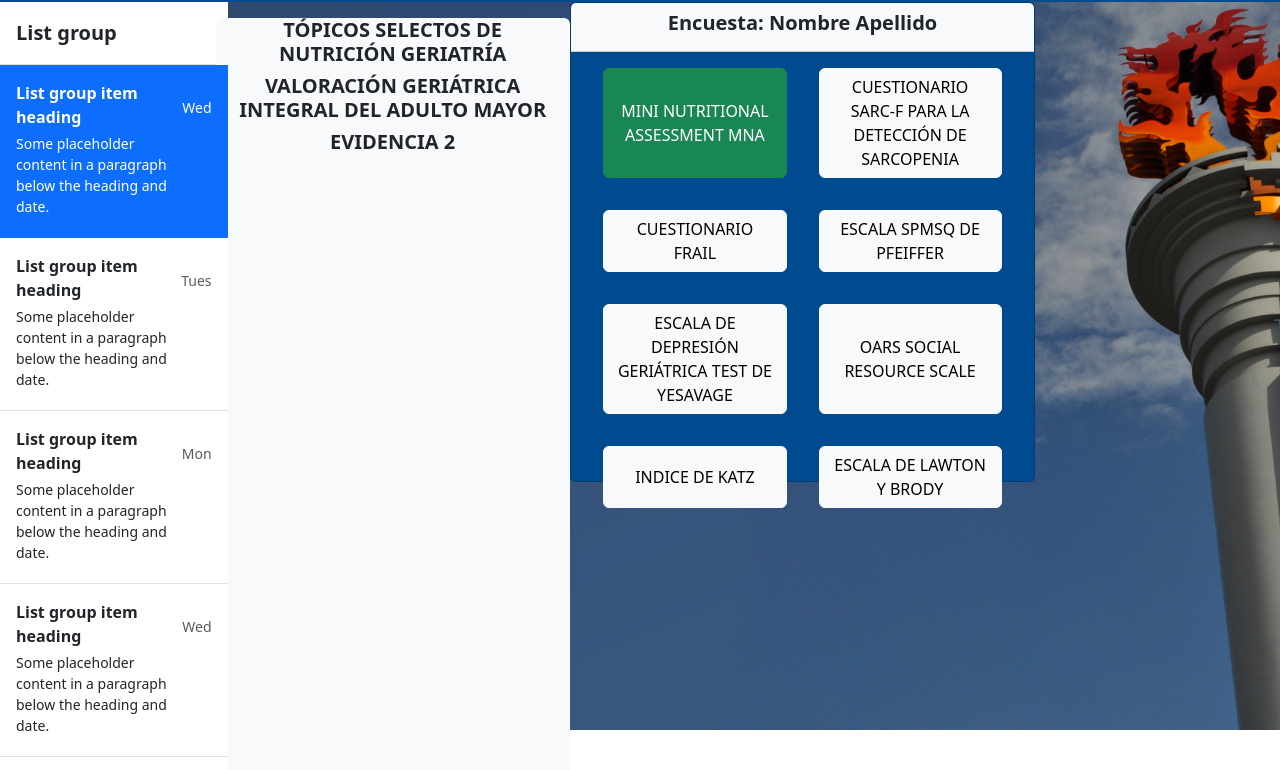
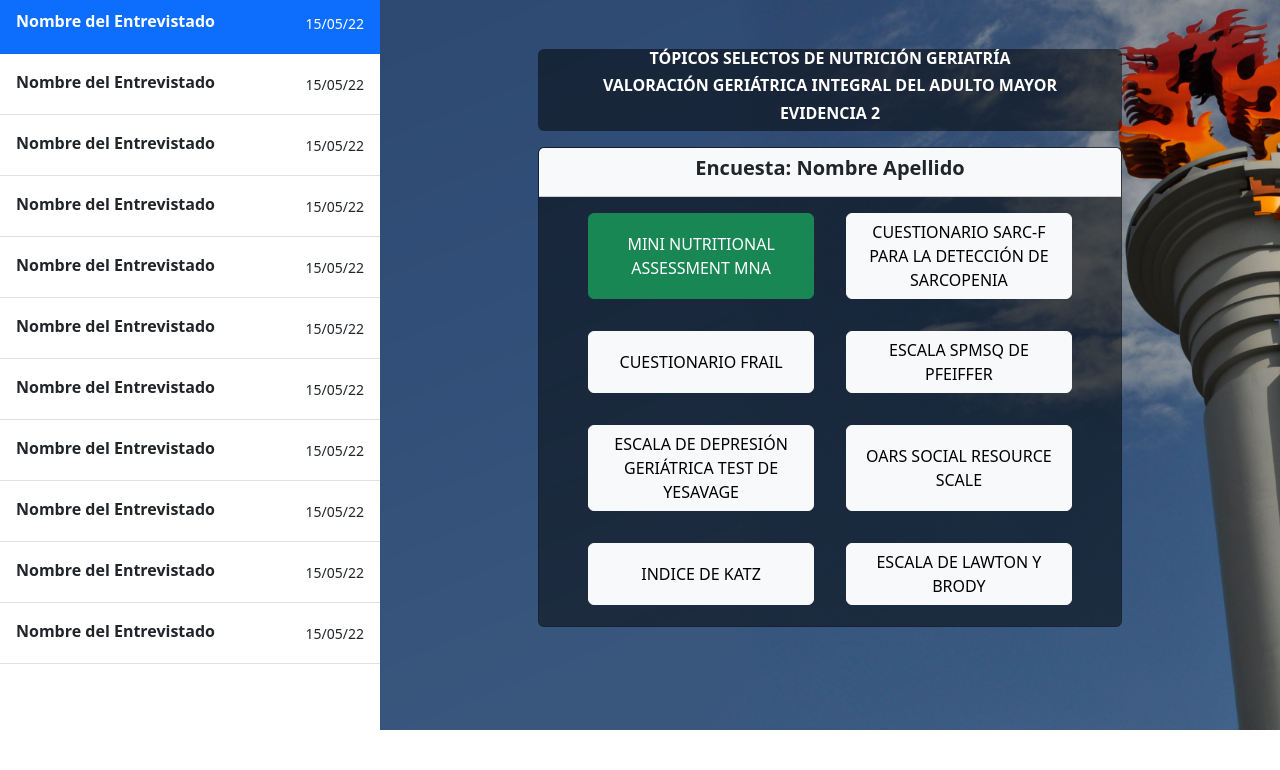
Before and after one commit to santis1001/GeriatriaV, a plain HTML site: page inicio-sesion.html in a window 1280 px wide. Shown: the part 70-840 px from the top of the page. After the commit the page ends 800 px from the top, so only its background shows below. Drawn offline with nearby package versions, Linux system fonts and the light colour scheme; a script that the page names is missing.

Commit message:
CSS bootstrap

```diff
--- a/assets/css/style.css
+++ b/assets/css/style.css
@@ -40,6 +40,7 @@ footer{
     background-color:rgba(0,74,143);
     height: 7%;
 }
+
 .bg-negro-custom{
     background-color: rgba(0, 0, 0, 0.5);
 }
@@ -50,10 +51,24 @@ footer{
 .h-85{
     height: 85%;
 }
+.hide-menu{
+    display: none;
+}
+
 @media only screen and (max-width: 600px) {
 
     img{
         height: 5vh;
+    }
+
+}
+@media only screen and (max-width: 850px) {
+
+    .hide-md{
+        display: none;
+    }
+    .hide-menu{
+        display: flex;
     }
 }
 
@@ -95,13 +110,13 @@ footer{
 
 .scrollbar-encuesta-list:-webkit-scrollbar-track {
     -webkit-box-shadow: inset 0 0 6px rgba(0, 0, 0, 0.1);
-    background-color: #004a8f;
+    background-color: rgba(0,0,0,0);
     border-radius: 10px;
 }
 
 .scrollbar-encuesta-list::-webkit-scrollbar {
     width: 12px;
-    background-color: #004a8f;
+    background-color: rgba(0,0,0,0);
 }
 
 .scrollbar-encuesta-list::-webkit-scrollbar-thumb {
@@ -111,5 +126,5 @@ footer{
 }
 
 .scrollbar-encuesta-list{
-    scrollbar-color: #004a8f;
+    background-color: rgba(0,0,0,0);
 }
--- a/inicio-sesion.html
+++ b/inicio-sesion.html
@@ -12,7 +12,7 @@
 </head>
 
 <body style='background-image: url("./assets/img/fondoflama-2.jpg");'>
-    <header class="m-0 w-100">
+    <!-- <header class="m-0 w-100">
         <div class="container-fluid header-cl text-center">
             <div class="row p-2">
                 <div class="col-auto">
@@ -25,123 +25,110 @@
                 </div>
             </div>
         </div>
-    </header>
-    <main class="d-flex">
+    </header> -->
+    <main class="d-flex h-100">
+        <div class="col-auto hide-md">
+
             <div class="d-flex flex-column flex-shrink-1 bg-white h-100" style="width: 380px;">
                 <a href="/"
                     class="d-flex align-items-center flex-shrink-0 p-3 link-dark text-decoration-none border-bottom">
-                <span class="fs-5 fw-semibold">List group</span>
+                    <span class="fs-5 fw-semibold">Lista Encuesta</span>
                 </a>
                 <div class="list-group list-group-flush border-bottom overflow-auto">
                     <a href="#" class="list-group-item list-group-item-action active py-3 lh-tight" aria-current="true">
                         <div class="d-flex w-100 align-items-center justify-content-between">
-                        <strong class="mb-1">List group item heading</strong>
-                        <small>Wed</small>
-                    </div>
-                    <div class="col-10 mb-1 small">Some placeholder content in a paragraph below the heading and date.
+                            <strong class="mb-1">Nombre del Entrevistado</strong>
+                            <small>15/05/22</small>
                         </div>
                     </a>
                     <a href="#" class="list-group-item list-group-item-action py-3 lh-tight">
                         <div class="d-flex w-100 align-items-center justify-content-between">
-                        <strong class="mb-1">List group item heading</strong>
-                        <small class="text-muted">Tues</small>
-                    </div>
-                    <div class="col-10 mb-1 small">Some placeholder content in a paragraph below the heading and date.
+                            <strong class="mb-1">Nombre del Entrevistado</strong>
+                            <small>15/05/22</small>
                         </div>
                     </a>
                     <a href="#" class="list-group-item list-group-item-action py-3 lh-tight">
                         <div class="d-flex w-100 align-items-center justify-content-between">
-                        <strong class="mb-1">List group item heading</strong>
-                        <small class="text-muted">Mon</small>
-                    </div>
-                    <div class="col-10 mb-1 small">Some placeholder content in a paragraph below the heading and date.
-                    </div>
-                </a>
-
-                <a href="#" class="list-group-item list-group-item-action py-3 lh-tight" aria-current="true">
-                    <div class="d-flex w-100 align-items-center justify-content-between">
-                        <strong class="mb-1">List group item heading</strong>
-                        <small class="text-muted">Wed</small>
-                    </div>
-                    <div class="col-10 mb-1 small">Some placeholder content in a paragraph below the heading and date.
+                            <strong class="mb-1">Nombre del Entrevistado</strong>
+                            <small>15/05/22</small>
                         </div>
                     </a>
                     <a href="#" class="list-group-item list-group-item-action py-3 lh-tight">
                         <div class="d-flex w-100 align-items-center justify-content-between">
-                        <strong class="mb-1">List group item heading</strong>
-                        <small class="text-muted">Tues</small>
-                    </div>
-                    <div class="col-10 mb-1 small">Some placeholder content in a paragraph below the heading and date.
+                            <strong class="mb-1">Nombre del Entrevistado</strong>
+                            <small>15/05/22</small>
                         </div>
                     </a>
                     <a href="#" class="list-group-item list-group-item-action py-3 lh-tight">
                         <div class="d-flex w-100 align-items-center justify-content-between">
-                        <strong class="mb-1">List group item heading</strong>
-                        <small class="text-muted">Mon</small>
-                    </div>
-                    <div class="col-10 mb-1 small">Some placeholder content in a paragraph below the heading and date.
-                    </div>
-                </a>
-                <a href="#" class="list-group-item list-group-item-action py-3 lh-tight" aria-current="true">
-                    <div class="d-flex w-100 align-items-center justify-content-between">
-                        <strong class="mb-1">List group item heading</strong>
-                        <small class="text-muted">Wed</small>
-                    </div>
-                    <div class="col-10 mb-1 small">Some placeholder content in a paragraph below the heading and date.
+                            <strong class="mb-1">Nombre del Entrevistado</strong>
+                            <small>15/05/22</small>
                         </div>
                     </a>
                     <a href="#" class="list-group-item list-group-item-action py-3 lh-tight">
                         <div class="d-flex w-100 align-items-center justify-content-between">
-                        <strong class="mb-1">List group item heading</strong>
-                        <small class="text-muted">Tues</small>
-                    </div>
-                    <div class="col-10 mb-1 small">Some placeholder content in a paragraph below the heading and date.
+                            <strong class="mb-1">Nombre del Entrevistado</strong>
+                            <small>15/05/22</small>
                         </div>
                     </a>
                     <a href="#" class="list-group-item list-group-item-action py-3 lh-tight">
                         <div class="d-flex w-100 align-items-center justify-content-between">
-                        <strong class="mb-1">List group item heading</strong>
-                        <small class="text-muted">Mon</small>
-                    </div>
-                    <div class="col-10 mb-1 small">Some placeholder content in a paragraph below the heading and date.
-                    </div>
-                </a>
-                <a href="#" class="list-group-item list-group-item-action py-3 lh-tight" aria-current="true">
-                    <div class="d-flex w-100 align-items-center justify-content-between">
-                        <strong class="mb-1">List group item heading</strong>
-                        <small class="text-muted">Wed</small>
-                    </div>
-                    <div class="col-10 mb-1 small">Some placeholder content in a paragraph below the heading and date.
+                            <strong class="mb-1">Nombre del Entrevistado</strong>
+                            <small>15/05/22</small>
                         </div>
                     </a>
                     <a href="#" class="list-group-item list-group-item-action py-3 lh-tight">
                         <div class="d-flex w-100 align-items-center justify-content-between">
-                        <strong class="mb-1">List group item heading</strong>
-                        <small class="text-muted">Tues</small>
-                    </div>
-                    <div class="col-10 mb-1 small">Some placeholder content in a paragraph below the heading and date.
+                            <strong class="mb-1">Nombre del Entrevistado</strong>
+                            <small>15/05/22</small>
                         </div>
                     </a>
                     <a href="#" class="list-group-item list-group-item-action py-3 lh-tight">
                         <div class="d-flex w-100 align-items-center justify-content-between">
-                        <strong class="mb-1">List group item heading</strong>
-                        <small class="text-muted">Mon</small>
+                            <strong class="mb-1">Nombre del Entrevistado</strong>
+                            <small>15/05/22</small>
                         </div>
-                    <div class="col-10 mb-1 small">Some placeholder content in a paragraph below the heading and date.
+                    </a>
+                    <a href="#" class="list-group-item list-group-item-action py-3 lh-tight">
+                        <div class="d-flex w-100 align-items-center justify-content-between">
+                            <strong class="mb-1">Nombre del Entrevistado</strong>
+                            <small>15/05/22</small>
+                        </div>
+                    </a>
+                    <a href="#" class="list-group-item list-group-item-action py-3 lh-tight">
+                        <div class="d-flex w-100 align-items-center justify-content-between">
+                            <strong class="mb-1">Nombre del Entrevistado</strong>
+                            <small>15/05/22</small>
                         </div>
                     </a>
                 </div>
             </div>
+        </div>
 
-        <section class="row py-3 ">
-            <div class="col-12 bg-light rounded">
-                <h4 class="fw-bold text-center fs-5">TÓPICOS SELECTOS DE NUTRICIÓN GERIATRÍA</h4>
-                <h4 class="fw-bold text-center fs-5">VALORACIÓN GERIÁTRICA INTEGRAL DEL ADULTO MAYOR</h4>
-                <h4 class="fw-bold text-center fs-5">EVIDENCIA 2</h4>
+        <div class="col d-flex align-items-center justify-content-center">
+            <div class="p-4">
+                <div class="row hide-menu justify-content-center">
+                    <div class="col-md-8 dropdown p-0">
+                        <a class="btn btn-secondary dropdown-toggle" href="#" role="button" id="dropdownMenuLink"
+                            data-bs-toggle="dropdown" aria-expanded="false">
+                            Lista Encuesta
+                        </a>
+                        <ul class="dropdown-menu" aria-labelledby="dropdownMenuLink">
+                            <li><a class="dropdown-item" href="#">Nombre del Entrevistado <p>18/05/32</p></a></li>
+                            <li><a class="dropdown-item" href="#">Nombre del Entrevistado <p>18/05/32</p></a></li>
+                            <li><a class="dropdown-item" href="#">Nombre del Entrevistado <p>18/05/32</p></a></li>
+                        </ul>
+                    </div>
+                </div>
+
+                <section class="row py-3 justify-content-center">
+                    <div class="col-md-8 bg-negro-custom rounded ">
+                        <h6 class="fw-bold text-center text-white">TÓPICOS SELECTOS DE NUTRICIÓN GERIATRÍA</h6>
+                        <h6 class="fw-bold text-center text-white">VALORACIÓN GERIÁTRICA INTEGRAL DEL ADULTO MAYOR</h6>
+                        <h6 class="fw-bold text-center text-white">EVIDENCIA 2</h6>
                     </div>
                 </section>
-
-        <section class="row  h-75p px-4">
+                <section class="row  h-75p justify-content-center">
                     <!-- <div class="card col-md-4 h-100 " style="background-color: #004A8F;">
                 <section class="row card-header bg-light">
                     <div class="col-12">
@@ -172,33 +159,34 @@
                         data-bs-target="#Modal_EDLB">Iniciar Encuesta</button>
                 </section>
             </div> -->
-            <div class="card col-md-8 h-100 " style="background-color: #004A8F;">
+                    <div class="card col-md-8 h-100 bg-negro-custom ">
                         <section class="row card-header bg-light">
                             <div class="col-12">
                                 <h4 class="fw-bold text-center fs-5">Encuesta: Nombre Apellido</h4>
                             </div>
                         </section>
-                <section>
-                    <div class="container h-100">
+                        <section class="overflow-auto scrollbar-encuesta-list px-2">
+                            <div class="container">
                                 <div class="d-grid justify-content-center">
                                     <div class="row d-flex justify-content-center">
-                                <button class="col-md-5 m-3 btn btn-success" type="button" data-bs-toggle="modal"
-                                    data-bs-target="#Modal_MNAM">MINI NUTRITIONAL ASSESSMENT MNA</button>
-                                <button class="col-md-5 m-3 btn btn-light" type="button" data-bs-toggle="modal"
+                                        <button class="col-xl-5 m-3 btn btn-success" type="button"
+                                            data-bs-toggle="modal" data-bs-target="#Modal_MNAM">MINI NUTRITIONAL
+                                            ASSESSMENT MNA</button>
+                                        <button class="col-xl-5 m-3 btn btn-light" type="button" data-bs-toggle="modal"
                                             data-bs-target="#Modal_CSFDS">CUESTIONARIO SARC-F PARA LA
                                             DETECCIÓN DE SARCOPENIA</button>
-                                <button class="col-md-5 m-3 btn btn-light" type="button" data-bs-toggle="modal"
+                                        <button class="col-xl-5 m-3 btn btn-light" type="button" data-bs-toggle="modal"
                                             data-bs-target="#Modal_FRAIL">CUESTIONARIO FRAIL</button>
-                                <button class="col-md-5 m-3 btn btn-light" type="button" data-bs-toggle="modal"
+                                        <button class="col-xl-5 m-3 btn btn-light" type="button" data-bs-toggle="modal"
                                             data-bs-target="#Modal_ESDP">ESCALA SPMSQ DE PFEIFFER</button>
-                                <button class="col-md-5 m-3 btn btn-light" type="button" data-bs-toggle="modal"
+                                        <button class="col-xl-5 m-3 btn btn-light" type="button" data-bs-toggle="modal"
                                             data-bs-target="#Modal_EDGTY">ESCALA DE DEPRESIÓN GERIÁTRICA TEST
                                             DE YESAVAGE</button>
-                                <button class="col-md-5 m-3 btn btn-light" type="button" data-bs-toggle="modal"
+                                        <button class="col-xl-5 m-3 btn btn-light" type="button" data-bs-toggle="modal"
                                             data-bs-target="#Modal_OSRS">OARS SOCIAL RESOURCE SCALE</button>
-                                <button class="col-md-5 m-3 btn btn-light" type="button" data-bs-toggle="modal"
+                                        <button class="col-xl-5 m-3 btn btn-light" type="button" data-bs-toggle="modal"
                                             data-bs-target="#Modal_KATZ">INDICE DE KATZ</button>
-                                <button class="col-md-5 m-3 btn btn-light" type="button" data-bs-toggle="modal"
+                                        <button class="col-xl-5 m-3 btn btn-light" type="button" data-bs-toggle="modal"
                                             data-bs-target="#Modal_EDLB">ESCALA DE LAWTON Y BRODY</button>
                                     </div>
                                 </div>
@@ -207,6 +195,9 @@
                     </div>
 
                 </section>
+            </div>
+        </div>
+
         <div>
             <div class="modal fade" id="Modal_MNAM" data-bs-backdrop="static" data-bs-keyboard="false" tabindex="-1"
                 aria-labelledby="staticBackdropLabel" aria-hidden="true">
@@ -413,7 +404,7 @@
         </div>
     </main>
 
-    <script src="https://cdn.jsdelivr.net/npm/@popperjs/core@2.11.7/dist/umd/popper.min.js"
+    <script src="https://cdn.jsdelivr.net/npm/@popperjs/core@2.9.2/dist/umd/popper.min.js"
         integrity="sha384-zYPOMqeu1DAVkHiLqWBUTcbYfZ8osu1Nd6Z89ify25QV9guujx43ITvfi12/QExE"
         crossorigin="anonymous"></script>
     <script src="https://cdn.jsdelivr.net/npm/bootstrap@5.3.0-alpha3/dist/js/bootstrap.min.js"
```
Lines whose indentation alone changed are shown as unchanged.
